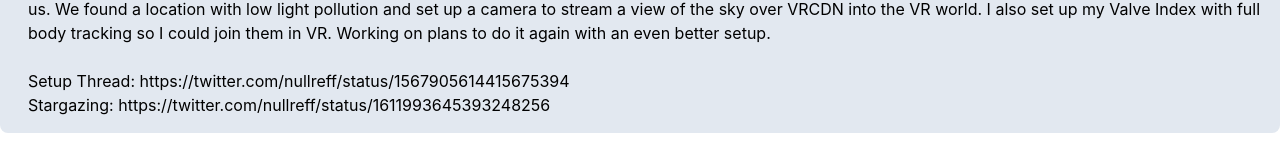
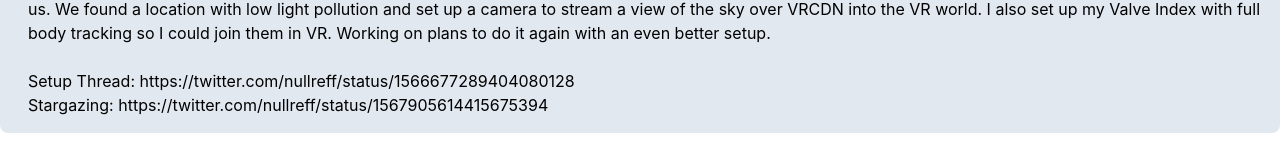
Before and after one commit to Nullreff/nullreff.net, a Next.js app: page /resume in a window 1280 px wide. Shown: the part 2551-2707 px from the top of the page. Built offline with nearby package versions, Linux system fonts and the light colour scheme.

Commit message:
Fix links for vr stargazing

```diff
--- a/pages/resume/index.tsx
+++ b/pages/resume/index.tsx
@@ -190,8 +190,8 @@ export default function Resume() {
                     <br/>
 
                     <ul>
-                        <li><a href="https://twitter.com/nullreff/status/1566677289404080128">Setup Thread: https://twitter.com/nullreff/status/1567905614415675394</a></li>
-                        <li><a href="https://twitter.com/nullreff/status/1567905614415675394">Stargazing: https://twitter.com/nullreff/status/1611993645393248256</a></li>
+                        <li><a href="https://twitter.com/nullreff/status/1566677289404080128">Setup Thread: https://twitter.com/nullreff/status/1566677289404080128</a></li>
+                        <li><a href="https://twitter.com/nullreff/status/1567905614415675394">Stargazing: https://twitter.com/nullreff/status/1567905614415675394</a></li>
                     </ul>
                 </Job>
             </Section>
```
